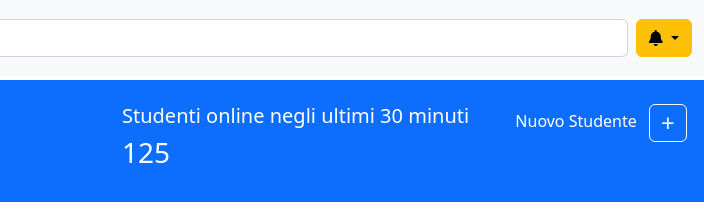
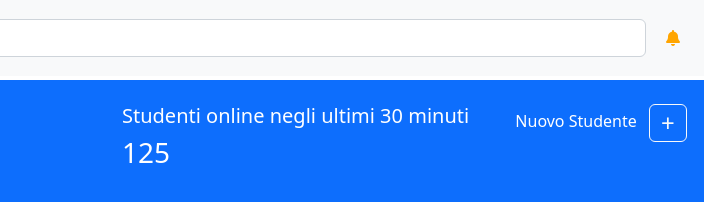
Before and after one commit to luigitarallo/html-css-bootstrap-dashboard, a plain HTML site: page index.html in a window 1280 px wide. Shown: the top 215 px of the page, 576-1280 px from the left. Drawn offline with nearby package versions, Linux system fonts and the light colour scheme.

Commit message:
style: add color to button in navbar

```diff
--- a/css/style.css
+++ b/css/style.css
@@ -45,9 +45,13 @@ ul {
 
 /* NAVBAR */
 
-.btn-secondary {
+.dropdown .btn {
   background-color: transparent;
   border: none;
+  color: orange;
+}
+
+.dropdown .btn.show {
   color: orange;
 }
 
--- a/index.html
+++ b/index.html
@@ -26,6 +26,7 @@
     <link rel="stylesheet" href="css/style.css" />
   </head>
   <body>
+    <!-- HEADER -->
     <header id="header">
       <nav class="navbar navbar-expand-lg bg-light">
         <div class="container-fluid">
@@ -55,7 +56,7 @@
           </form>
           <div class="dropdown">
             <button
-              class="btn btn-warning dropdown-toggle"
+              class="btn"
               type="button"
               data-bs-toggle="dropdown"
               aria-expanded="false"
@@ -71,6 +72,7 @@
         </div>
       </nav>
     </header>
+
     <main class="d-flex">
       <!-- SIDEBAR -->
       <div id="sidebar" class="d-lg-none text-white">
@@ -112,6 +114,7 @@
         </div>
       </div>
 
+      <!-- MAIN CONTENT -->
       <div id="main_content">
         <!-- TOP-BAR -->
         <div id="top_bar" class="bg-primary text-white">
```
